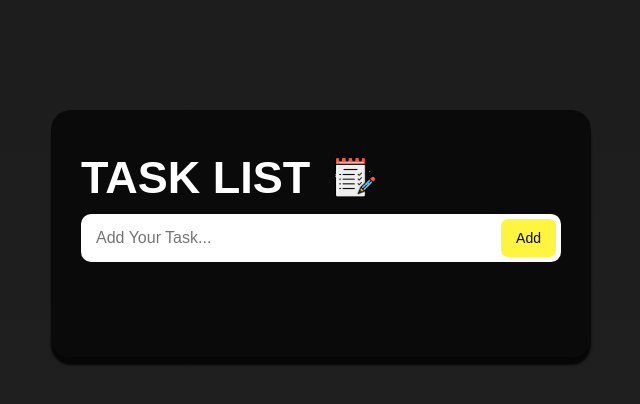
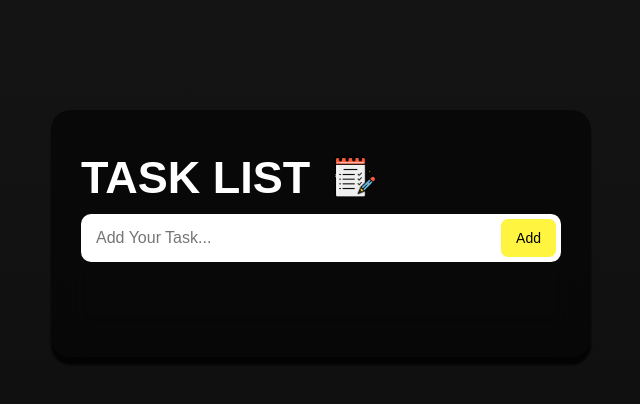
Before and after one commit to armanhossen-dev/To-Do-List, a plain HTML site: page index.html in a window 1280 px wide. Shown: the whole page, without its empty margins (319-959 px from the left). Drawn offline with Linux system fonts and the light colour scheme.

Commit message:
Background color updated.

```diff
--- a/index.css
+++ b/index.css
@@ -36,7 +36,7 @@ opacity: 1;
     width: 100%;
     min-height: 100vh;
     background: linear-gradient(
-        180deg, #1e1d1d, #212021
+        180deg, #141414, #0c0c0c
     );
     padding: 10px;
 }
```
Also changed, not shown: images/Screenshot 2026-02-25 at 10.29.52 PM.png (deleted), images/Screenshot2026-02-25.png (deleted), 1 other file.
